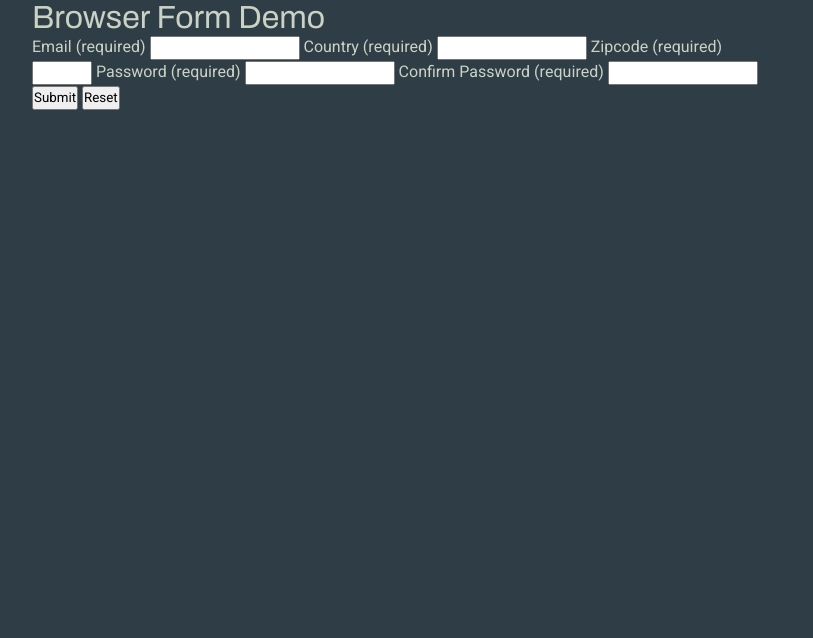
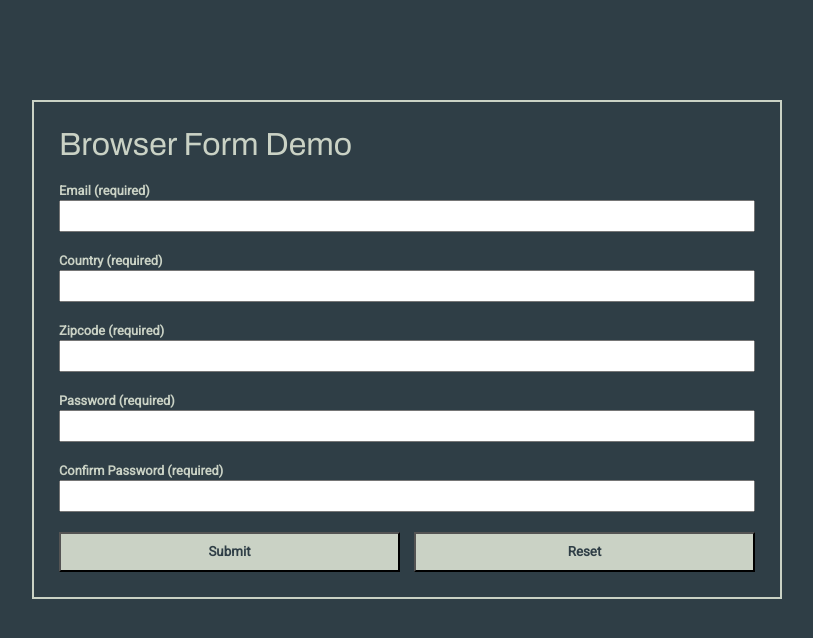
Before and after one commit to jimmontour/browser-form, a plain HTML site: page index.html in a window 1280 px wide. Shown: the whole page, without its empty margins (233-1046 px from the left). Drawn offline with Linux system fonts and the light colour scheme.

Commit message:
Finished stylizing page

```diff
--- a/style.css
+++ b/style.css
@@ -19,8 +19,47 @@ h1, h2, h3 {
 
 body {
    font-family: helvetica, sans-serif;
-   margin: 0 auto;
+   margin: 100px auto;
+   padding: 25px;
    width: 750px;
    background-color: var(--dark-primary);
    color: var(--light-primary);
+   border: 2px solid var(--light-primary)
 }
+
+form {
+   display: flex;
+   flex-direction: column;
+   margin-top: 20px;
+}
+
+form input {
+   margin-bottom: 20px;
+   padding: 4px;
+}
+
+form label {
+   font-size: 80%;
+   font-weight: 700;
+}
+
+.form-buttons {
+   display: flex;
+   justify-content: space-between;
+}
+
+button {
+   width: 49%;
+   height: 40px;
+   background-color: var(--light-primary);
+   color: var(--dark-primary);
+   font-weight: 700;
+}
+
+.valid {
+   border: 3px red solid;
+}
+
+.invalid {
+   border: 3px greed solid
+}
```
